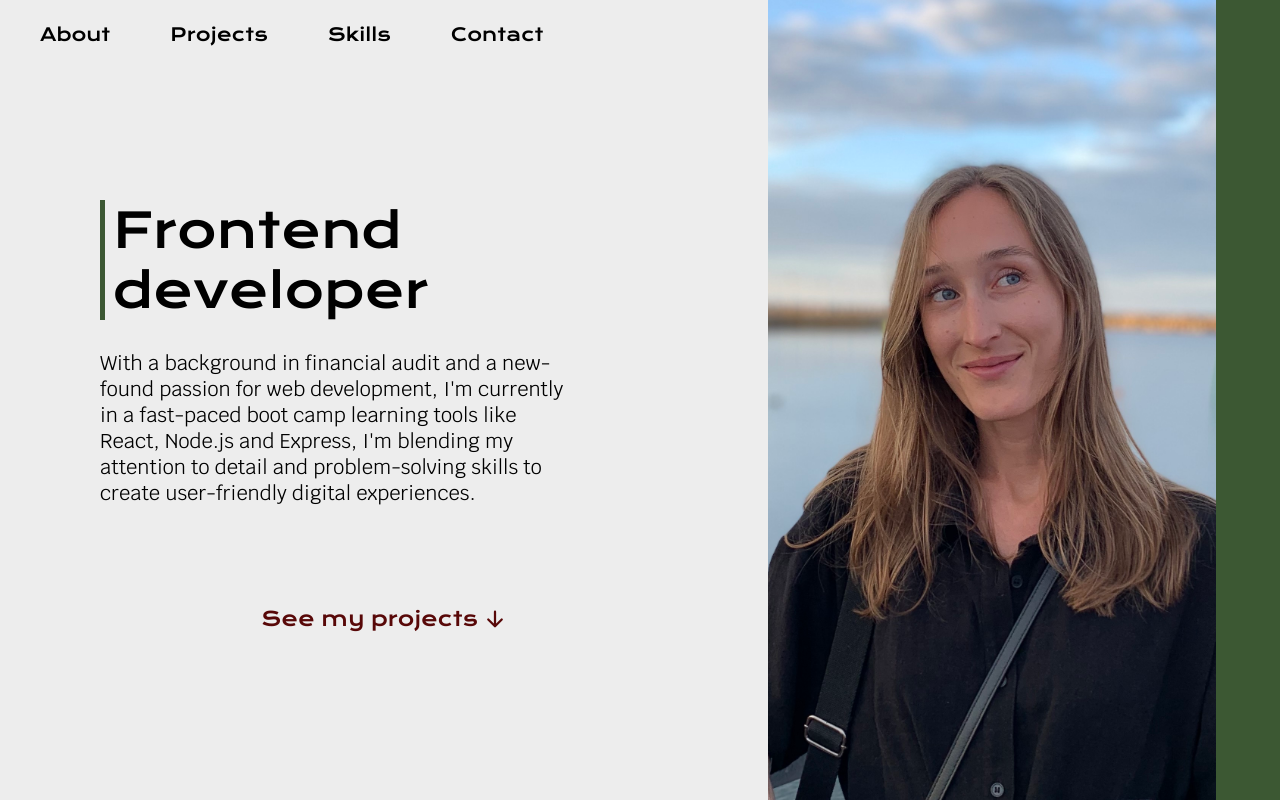
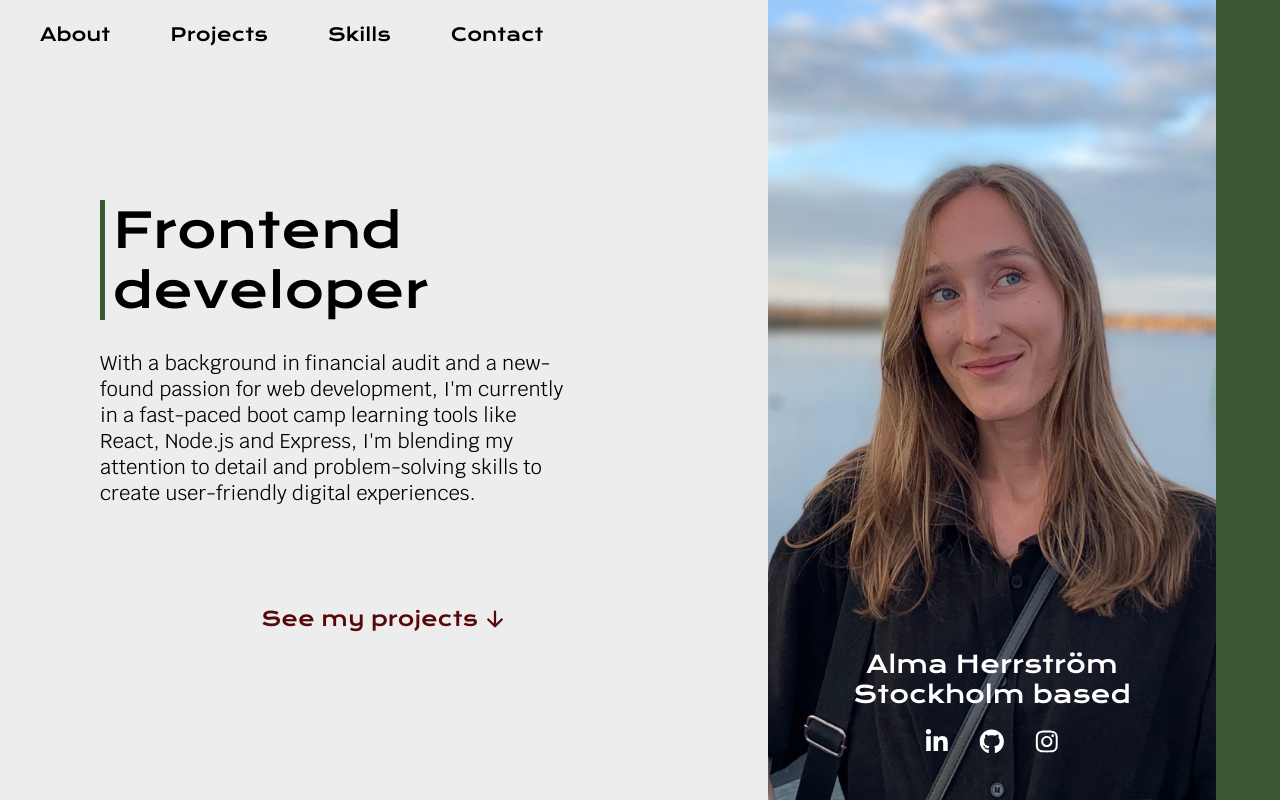
Before and after one commit to almaherris/alma-portfolio, a React (Vite) app: page / in a window 1280 px wide. Shown: the top 802 px of the page. Built offline with nearby package versions, Linux system fonts and the light colour scheme.

Commit message:
done with intro

```diff
--- a/src/components/reusable/SoMe.css
+++ b/src/components/reusable/SoMe.css
@@ -2,12 +2,10 @@
   display: flex;
   justify-content: center;
   gap: 30px;
-  margin-top: 50px;
-  color: var(--color-5);
   font-size: 25px;
 }
 
 .contact-icons a:hover {
-  color: black;
+  color: var(--color-3);
   transition: 0.75s;
 }
--- a/src/components/reusable/SoMe.jsx
+++ b/src/components/reusable/SoMe.jsx
@@ -3,7 +3,6 @@ import "./SoMe.css"
 import {
   FaLinkedinIn,
   FaGithub,
-  FaStackOverflow,
   FaInstagram,
 } from "react-icons/fa"
 import "./SoMe.css"
@@ -26,13 +25,6 @@ export const SoMe = () => {
         <FaGithub />
       </a>
       <a
-        href="https://stackoverflow.com/users/22531351/almahe"
-        target="_blank"
-        rel="noopener noreferrer"
-        aria-label="link to my stackoverflow">
-        <FaStackOverflow />
-      </a>
-      <a
         href="https://www.instagram.com/almaherrstrom/"
         target="_blank"
         rel="noopener noreferrer"
--- a/src/components/sections/Contact.css
+++ b/src/components/sections/Contact.css
@@ -21,6 +21,11 @@
   animation: moveUpDown 2s linear infinite;
 }
 
+.some-contact {
+  color: var(--color-5);
+  margin-top: 50px;
+}
+
 @keyframes moveUpDown {
   0%,
   100% {
--- a/src/components/sections/Contact.jsx
+++ b/src/components/sections/Contact.jsx
@@ -21,8 +21,7 @@ export const Contact = () => {
           <p>Available worldwide</p>
         </div>
       </div>
-
-      <div className="some-icons">
+      <div className="some-contact">
         <SoMe />
       </div>
       <div className="up-btn-container">
--- a/src/components/sections/Intro.css
+++ b/src/components/sections/Intro.css
@@ -83,6 +83,11 @@
     height: 800px;
   }
 
+  .intro-text-container {
+    text-align: left;
+    margin: 200px 200px 100px 100px;
+  }
+
   .desktop-left {
     flex: 0 0 60%;
   }
@@ -106,8 +111,24 @@
     left: 0;
   }
 
-  .intro-text-container {
-    text-align: left;
-    margin: 200px 200px 100px 100px;
+  .img-text-div {
+    color: white;
+    font-size: 24px;
+    font-weight: 500;
+    position: absolute;
+    bottom: 5%;
+    left: 50%;
+    transform: translateX(-50%);
+    text-align: center;
+  }
+
+  .img-text {
+    font-family: var(--title-font);
+    margin: 0;
+    white-space: nowrap;
+  }
+
+  .some-intro {
+    margin-top: 20px;
   }
 }
--- a/src/components/sections/Intro.jsx
+++ b/src/components/sections/Intro.jsx
@@ -1,4 +1,5 @@
 import { IoArrowDown } from "react-icons/io5"
+import { SoMe } from "../reusable/SoMe"
 import "./Intro.css"
 
 export const Intro = () => {
@@ -35,6 +36,13 @@ export const Intro = () => {
             src="/profilepic-L.JPG"
             alt="profile picture for desktop"
           />
+          <div className="img-text-div">
+            <p className="img-text">Alma Herrström</p>
+            <p className="img-text">Stockholm based</p>
+            <div className="some-intro">
+              <SoMe />
+            </div>
+          </div>
         </div>
         <div className="section desktop-right" />
       </div>
```
